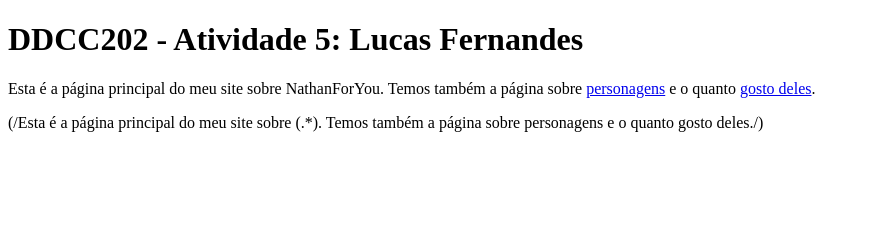
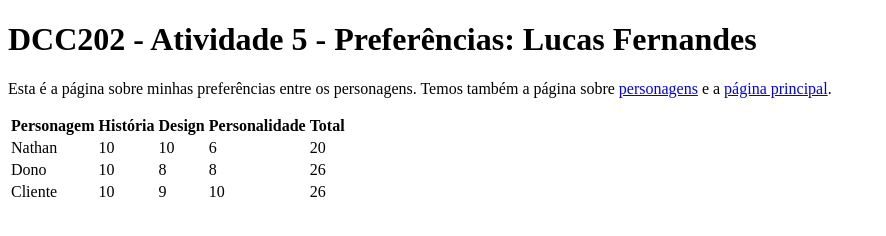
Before and after one commit to ufjf-dcc202/ufjf-dcc202-2023-3-b-atv5-lucasferoli, a website: page preferencias.html in a window 1280 px wide. Shown: the whole page, without its empty margins (0-886 px from the left). Drawn offline with Linux system fonts and the light colour scheme.

Commit message:
Tabela finalizada, todos os testes passados

```diff
--- a/preferencias.html
+++ b/preferencias.html
@@ -3,15 +3,19 @@
 <head>
     <meta charset="UTF-8">
     <meta name="viewport" content="width=device-width, initial-scale=1.0">
-    <title>DCC202 - Atividade 5: Lucas Fernandes</title>
+    <title>DCC202 - Atividade 5 - Preferências: Lucas Fernandes</title>
 </head>
 <body>
     <main>
-        <h1>DDCC202 - Atividade 5: Lucas Fernandes</h1>
-    <p>Esta é a página principal do meu site sobre NathanForYou. Temos também a página sobre <a href="personagens.html">personagens</a> e o quanto <a href="preferencias.html">gosto deles</a>.
-    </p>
-    </main>
-</body>
+        <h1>DCC202 - Atividade 5 - Preferências: Lucas Fernandes</h1>
+        <p>Esta é a página sobre minhas preferências entre os personagens. Temos também a página sobre <a href="personagens.html">personagens</a> e a <a href="index.html">página principal</a>.
+            <table>
+                <thead> <tr> <th>Personagem</th> <th>História</th> <th>Design</th> <th>Personalidade</th> <th>Total</th> </tr> </thead>
+                <tr> <td>Nathan</td> <td>10</td> <td>10</td> <td>6</td> <td>20</td> </tr>
+                <tr> <td>Dono</td> <td>10</td> <td>8</td> <td>8</td> <td>26</td> </tr>
+                <tr> <td>Cliente</td> <td>10</td> <td>9</td> <td>10</td> <td>26</td> </tr>
+            </table>
+        </main>
+    </body>
 </html>
 </html>
-(/Esta é a página principal do meu site sobre (.*). Temos também a página sobre personagens e o quanto gosto deles./)
```
